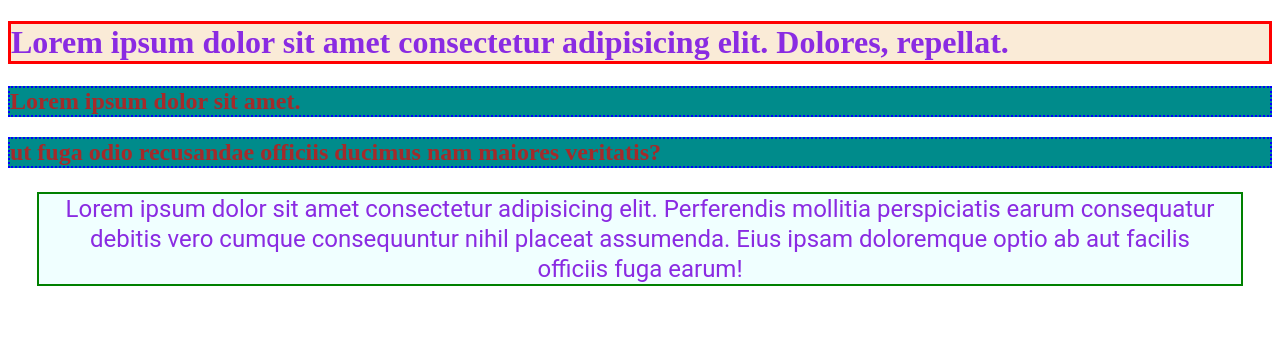
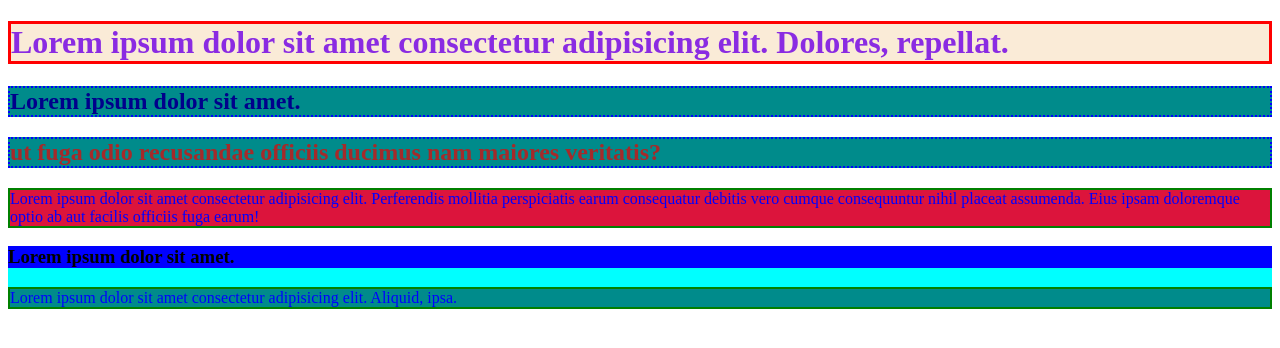
Before and after one commit to denis-basov/035, a PHP site: page / in a window 1280 px wide. Shown: the top 348 px of the page. Run offline with PHP 8.4, Linux system fonts and the light colour scheme.

Commit message:
styling class id

```diff
--- a/css/index.html
+++ b/css/index.html
@@ -10,12 +10,17 @@
   <body>
     <!-- комментарий html -->
     <h1>Lorem ipsum dolor sit amet consectetur adipisicing elit. Dolores, repellat.</h1>
-    <h2>Lorem ipsum dolor sit amet.</h2>
+    <h2 class="head-2" id="head-id-2">Lorem ipsum dolor sit amet.</h2>
     <h2>ut fuga odio recusandae officiis ducimus nam maiores veritatis?</h2>
 
     <p>
       Lorem ipsum dolor sit amet consectetur adipisicing elit. Perferendis mollitia perspiciatis earum consequatur debitis vero cumque consequuntur nihil placeat assumenda. Eius ipsam doloremque optio
       ab aut facilis officiis fuga earum!
     </p>
+
+    <div class="user">
+      <h3>Lorem ipsum dolor sit amet.</h3>
+      <p>Lorem ipsum dolor sit amet consectetur adipisicing elit. Aliquid, ipsa.</p>
+    </div>
   </body>
 </html>
--- a/css/style.css
+++ b/css/style.css
@@ -10,28 +10,30 @@ h2 {
     background-color: darkcyan;
     /* толщина 2пикс сплошная граница синего цвета */
     border: 2px dotted blue;
-
 }
 
 p {
     color: blue;
-    text-align: end;
+    background-color: crimson;
+    border: 2px solid green;
+}
 
-    max-width: 1170px;
-    margin-left: auto;
-    margin-right: auto;
-    padding-left: 16px;
-    padding-right: 16px;
-    font-family: "Roboto", sans-serif;
+.head-2 {
+    color: darkblue;
+}
 
-    color: aqua;
-    background-color: crimson;
-    text-align: center;
-    border: 2px solid green;
+/* #head-id-2 {
+    color: #ff0000;
+} */
 
-    color: blueviolet;
-    background-color: azure;
-    text-align: center;
-    font-size: 24px;
-    line-height: 30px;
+.user {
+    background-color: aqua;
 }
+
+.user h3 {
+    background-color: blue;
+}
+
+.user p {
+    background-color: darkcyan;
+}
```
